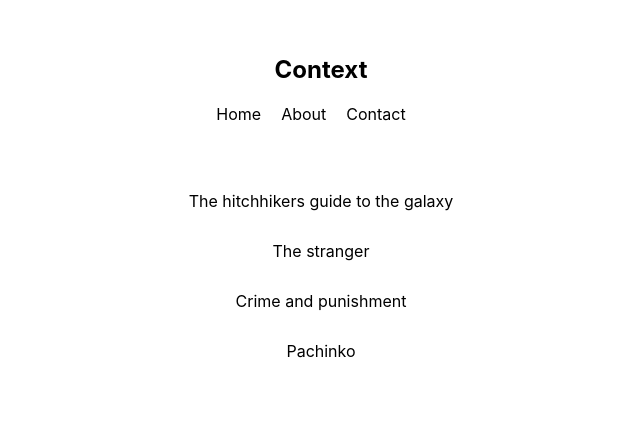
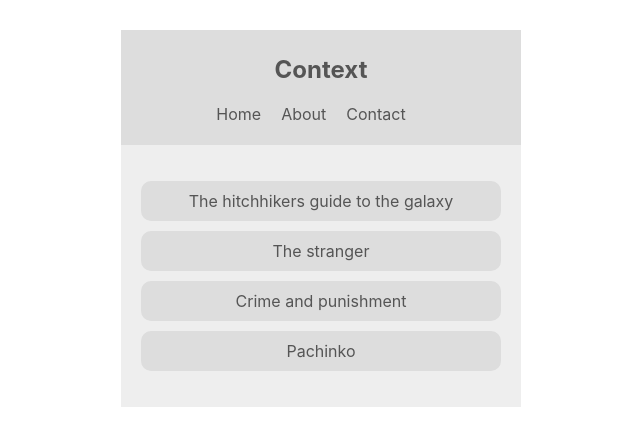
Before and after one commit to Jepjur/contextapp, a React (Create React App) app: page / in a window 1280 px wide. Shown: the top 446 px of the page, without its empty margins (319-959 px from the left). Built offline with nearby package versions, Linux system fonts and the light colour scheme.

Commit message:
added context types for Light & Dark theme

```diff
--- a/src/components/BookList.js
+++ b/src/components/BookList.js
@@ -1,14 +1,18 @@
 import React, { Component } from 'react';
+import { ThemeContext } from '../contexts/ThemeContext';
 
 class BookList extends Component {
-  render() {
+    static contextType = ThemeContext;
+    render() {
+        const { isLightTheme, light, dark } = this.context;
+        const theme = isLightTheme ? light : dark;
     return (
-            <div className="book-list">
+            <div className="book-list" style={{ color: theme.syntax, background: theme.bg}}>
                 <ul>
-                    <li>The hitchhikers guide to the galaxy</li>
-                    <li>The stranger</li>
-                    <li>Crime and punishment</li>
-                    <li>Pachinko</li>
+                    <li style = {{ background: theme.ui}}>The hitchhikers guide to the galaxy</li>
+                    <li style = {{ background: theme.ui}}>The stranger</li>
+                    <li style = {{ background: theme.ui}}>Crime and punishment</li>
+                    <li style = {{ background: theme.ui}}>Pachinko</li>
                 </ul>
             </div>
         );
--- a/src/components/Navbar.js
+++ b/src/components/Navbar.js
@@ -1,9 +1,15 @@
 import React, {Component} from 'react';
+import { ThemeContext } from '../contexts/ThemeContext';
 
 class Navbar extends Component {
+    static contextType = ThemeContext;
     render() {
+
+        console.log(this.context);
+        const { isLightTheme, light, dark } = this.context;
+        const theme = isLightTheme ? light : dark;
         return (
-            <nav>
+            <nav style={{ background: theme.ui, color: theme.syntax}}>
                 <h1>Context</h1>
                     <ul>
                         <li>Home</li>
--- a/src/contexts/ThemeContext.js
+++ b/src/contexts/ThemeContext.js
@@ -8,6 +8,8 @@
         light: { syntax: '#555', ui: '#ddd', bg: '#eee'},
         dark: { syntax: '#ddd', ui: '#333', bg: '#555'}
     }
+
+    // Wrap child elements with ThemeContext
     render() {
         return (
             <ThemeContext.Provider value={{...this.state}}>
```
